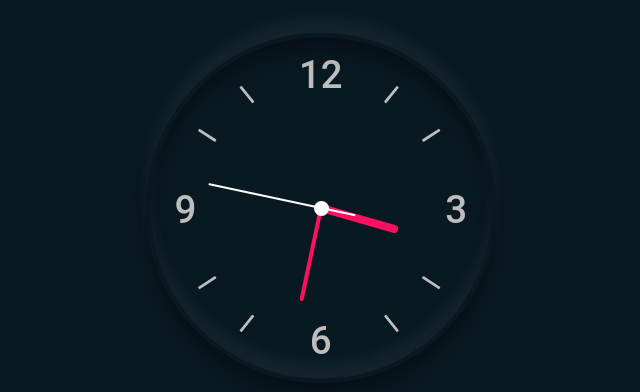
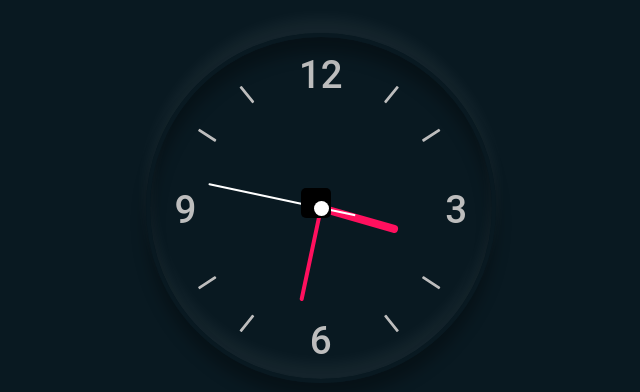
Before and after one commit to aarifhusaincom/analogue-clock, a plain HTML site: page index.html in a window 1280 px wide. Shown: the part 192-584 px from the top of the page, 319-959 px from the left. Drawn offline with Linux system fonts and the light colour scheme.

Commit message:
updated link

```diff
--- a/index.html
+++ b/index.html
@@ -20,6 +20,10 @@
       </div>
     </div>
 
+    <div class="linkClass">
+      <a href="https://analogue-clock-2addc.web.app/"></a>
+    </div>
+
     <script src="script.js"></script>
   </body>
 </html>
--- a/style.css
+++ b/style.css
@@ -103,3 +103,14 @@ body
    z-index:12;
    border-radius: 6px 6px 0 0;
   }
+
+.linkClass{
+    position: absolute;
+    margin-right: 10px;
+    margin-bottom: 10px;
+    width: 30px;
+    height: 30px;
+    background-color: black;
+    border-radius: 5px;
+
+}
```
